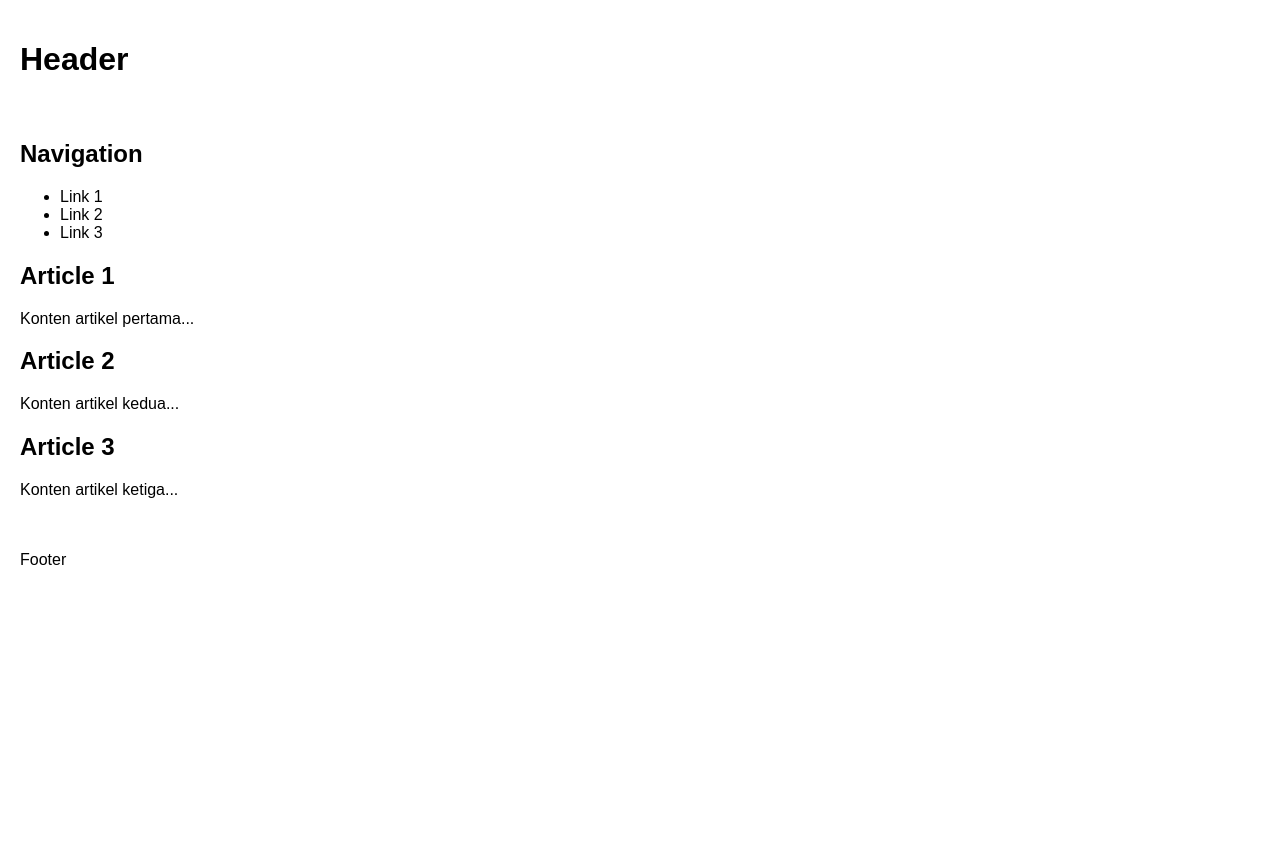
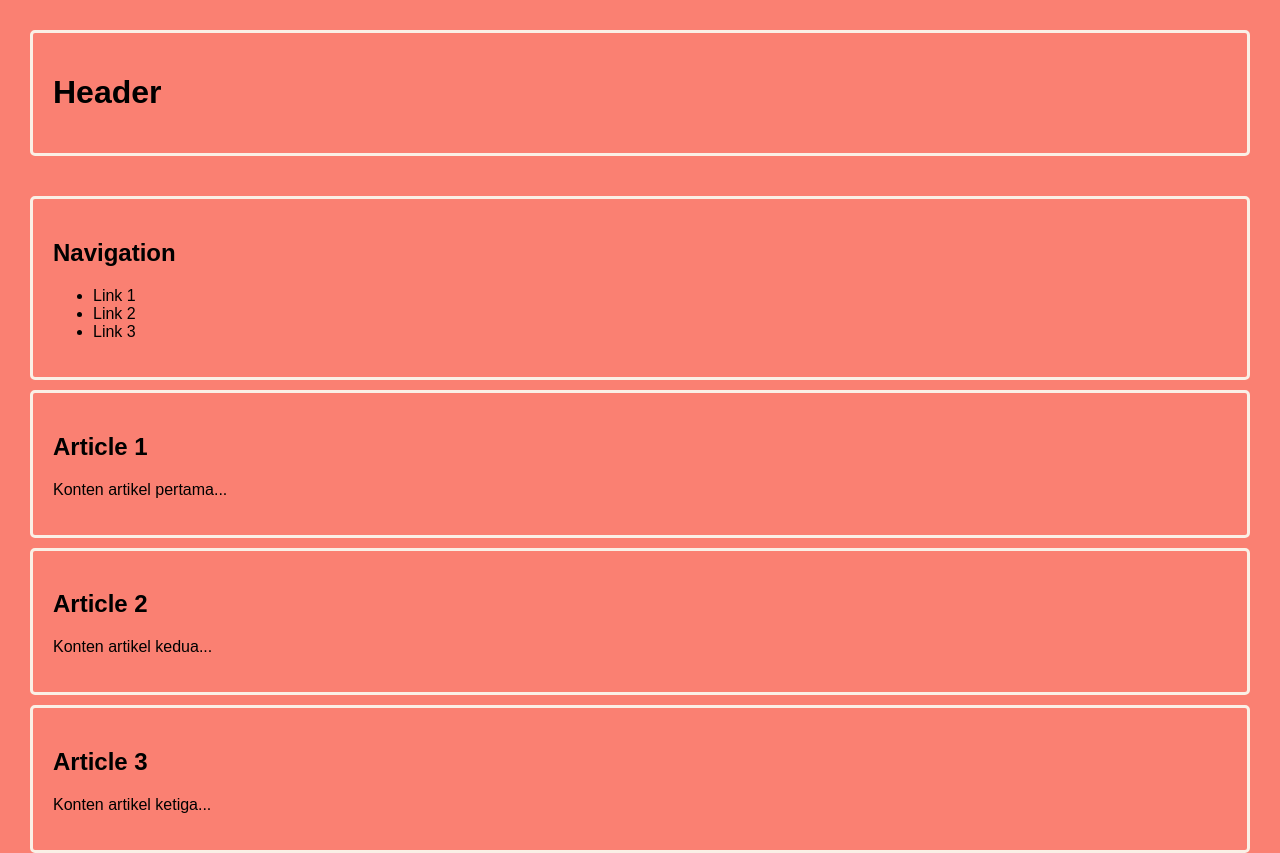
Before and after one commit to achayy/latihan01, a plain HTML site: page index.html in a window 1280 px wide. Shown: the top 853 px of the page. Before the commit the page ends 800 px from the top, so only its background shows below. Drawn offline with Linux system fonts and the light colour scheme.

Commit message:
bacground

```diff
--- a/index.html
+++ b/index.html
@@ -7,11 +7,22 @@
 <style >
 body {
     font-family: sans-serif;
+    background-color: salmon;
     margin: 0;
     padding: 20px;
     display: flex;
     flex-direction: column;
     gap: 20px;
+
+}
+header,
+nav,
+article,
+footer {
+    padding: 20px;
+    border: 3px solid linen;
+    border-radius: 5px;
+    margin: 10px;
 }
 </style>
 </head>
```
